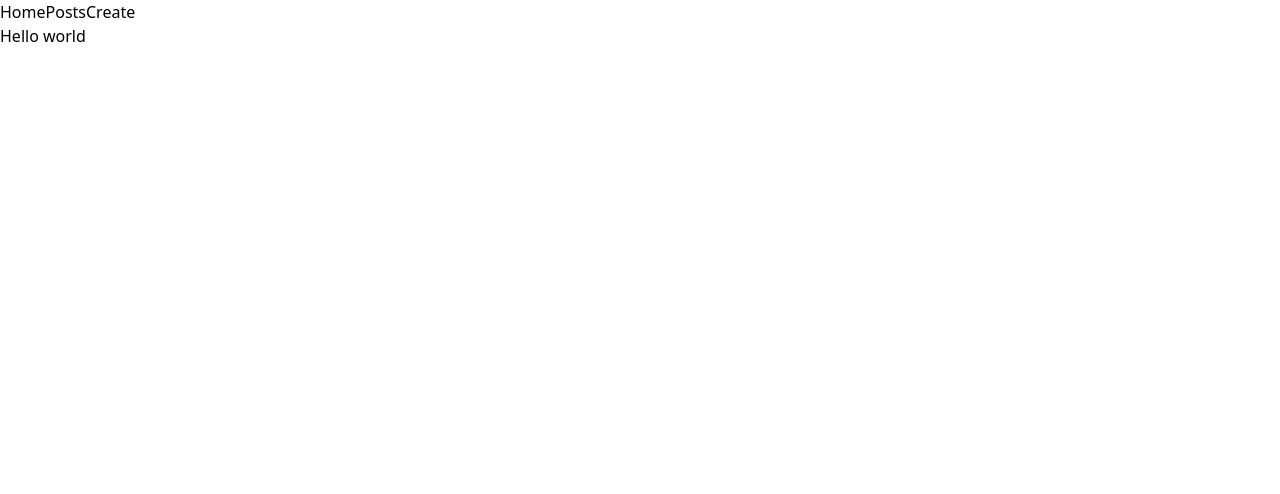
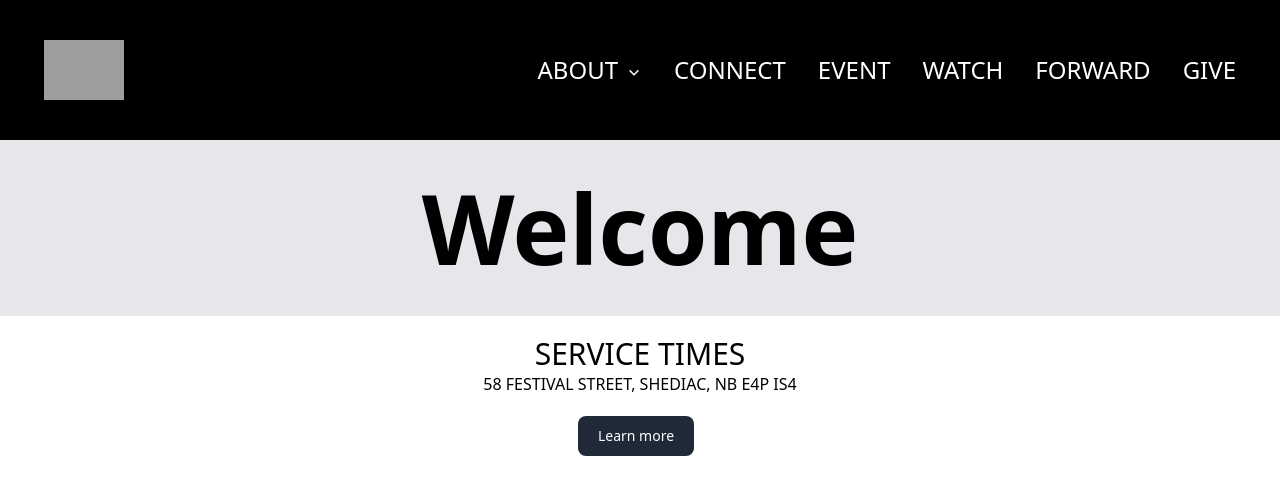
Before and after one commit to izakahy/ccs-eglisee, a Vue app in the folder ccs/ccs-frontend/: page / in a window 1280 px wide. Shown: the top 494 px of the page. Built offline with nearby package versions, Linux system fonts and the light colour scheme; grey boxes are pictures that could not be loaded.

Commit message:
added some style to nav and home page

```diff
--- a/ccs/ccs-frontend/index.html
+++ b/ccs/ccs-frontend/index.html
@@ -4,7 +4,8 @@
     <meta charset="UTF-8">
     <link rel="icon" href="/favicon.ico">
     <meta name="viewport" content="width=device-width, initial-scale=1.0">
-    <title>Vite App</title>
+    <meta name="description" content="Compassion, amour, unité">
+    <title>CCS</title>
   </head>
   <body>
     <div id="app"></div>
--- a/ccs/ccs-frontend/src/App.vue
+++ b/ccs/ccs-frontend/src/App.vue
@@ -1,14 +1,87 @@
 <script setup>
+import { ref, watch } from 'vue';
 import { RouterLink, RouterView } from 'vue-router'
+
+// Track which submenu is open
+const submenuOpen = ref({
+  about: false,
+  connect: false,
+  event: false,
+  watch: false,
+  forward: false,
+  give: false
+});
+
+// toggale
+const toggleSubmenu = (key) => {
+  submenuOpen.value[key] = !submenuOpen.value[key]
+}
 </script>
 
 <template>
   <header>
-      <nav>
-        <RouterLink :to="{ name: 'home' }" class="">Home</RouterLink>
-        <RouterLink :to="{ name: 'posts' }" class="">Posts</RouterLink>
-        <RouterLink :to="{ name: 'create' }" class="">Create</RouterLink>
-      </nav>
+    <nav class="bg-black dark:bg-gray-50 p-7">
+        <div class="max-w-screen-xl px-4 py-3 mx-auto text-white">
+            <div class="flex items-center">
+                <div>
+                  <RouterLink :to="{ name: 'home' }" class="">
+                     <img class=" img-fluid w-20" src="https://images.vexels.com/content/129738/preview/catholic-church-icon-2b5772.png" alt="church-logo" srcset="">
+                  </RouterLink>
+                </div>
+                <ul class="flex flex-row font-normal mt-0 space-x-8 ml-auto text-2xl">
+                    <li class="relative">
+                      <div class="flex items-center cursor-pointer" @click="toggleSubmenu('home')">
+                      <RouterLink :to="{ name: 'home' }" class="">ABOUT</RouterLink>
+                      <span class="ml-2">
+                      <!-- Toggle arrow icons -->
+                      <svg
+                        v-if="submenuOpen.home"
+                        xmlns="http://www.w3.org/2000/svg"
+                        class="h-4 w-4"
+                        viewBox="0 0 20 20"
+                        fill="currentColor"
+                      >
+                        <path
+                          fill-rule="evenodd"
+                          d="M10 3a1 1 0 01.7.3l5 5a1 1 0 11-1.4 1.4L10 5.4 5.7 9.7a1 1 0 11-1.4-1.4l5-5A1 1 0 0110 3z"
+                          clip-rule="evenodd"
+                        />
+                      </svg>
+                      <svg
+                        v-else
+                        xmlns="http://www.w3.org/2000/svg"
+                        class="h-4 w-4"
+                        viewBox="0 0 20 20"
+                        fill="currentColor"
+                      >
+                        <path
+                          fill-rule="evenodd"
+                          d="M10 17a1 1 0 01-.7-.3l-5-5a1 1 0 011.4-1.4L10 14.6l4.3-4.3a1 1 0 011.4 1.4l-5 5a1 1 0 01-.7.3z"
+                          clip-rule="evenodd"
+                        />
+                      </svg>
+                    </span>
+                  </div>
+                    </li>
+                    <li>
+                      <RouterLink :to="{ name: 'posts' }" class="">CONNECT</RouterLink>
+                    </li>
+                    <li>
+                      <RouterLink :to="{ name: 'create' }" class="">EVENT</RouterLink>
+                    </li>
+                    <li>
+                      <RouterLink :to="{ name: 'create' }" class="">WATCH</RouterLink>
+                    </li>
+                    <li>
+                      <RouterLink :to="{ name: 'create' }" class="">FORWARD</RouterLink>
+                    </li>
+                    <li>
+                      <RouterLink :to="{ name: 'create' }" class="">GIVE</RouterLink>
+                    </li>
+                </ul>
+            </div>
+        </div>
+    </nav>
   </header>
 
   <RouterView />
--- a/ccs/ccs-frontend/src/views/HomeView.vue
+++ b/ccs/ccs-frontend/src/views/HomeView.vue
@@ -3,6 +3,15 @@
 
 <template>
   <main>
-    <h1 class="title">Hello world</h1>
+    <div class="mx-auto bg-gray-200">
+      <h1 class="text-center font-bold text-8xl p-10">Welcome</h1>
+    </div>
+    <div class="p-5">
+      <h2 class="text-center text-3xl">SERVICE TIMES</h2>
+      <p class="text-bold text-center P-2">58 FESTIVAL STREET, SHEDIAC, NB E4P IS4</p>
+      <div class="flex justify-center p-5">
+        <button class="text-white bg-gray-800 hover:bg-gray-900 focus:outline-none focus:ring-4 focus:ring-gray-300 font-medium rounded-lg text-sm px-5 py-2.5 me-2 mb-2 dark:bg-gray-800 dark:hover:bg-gray-700 dark:focus:ring-gray-700 dark:border-gray-700">Learn more</button>
+      </div>
+    </div>
   </main>
 </template>
```
Also changed, not shown: ccs/ccs-frontend/src/assets/main.css (line endings or trailing spaces).
